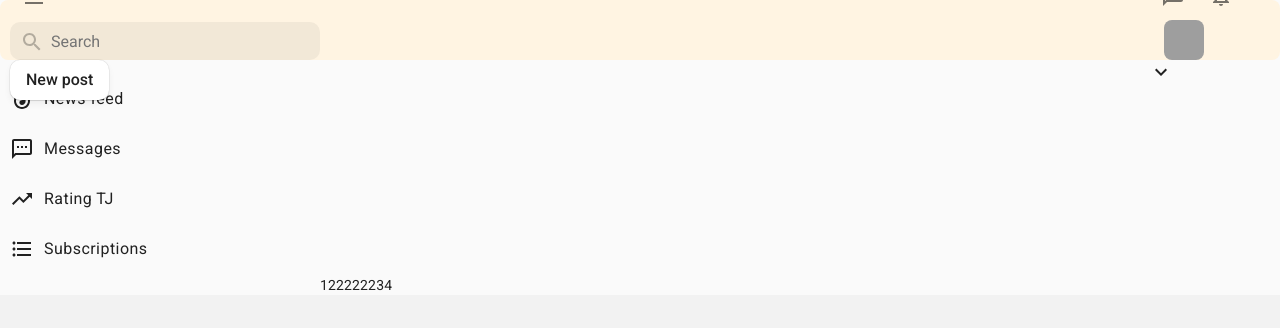
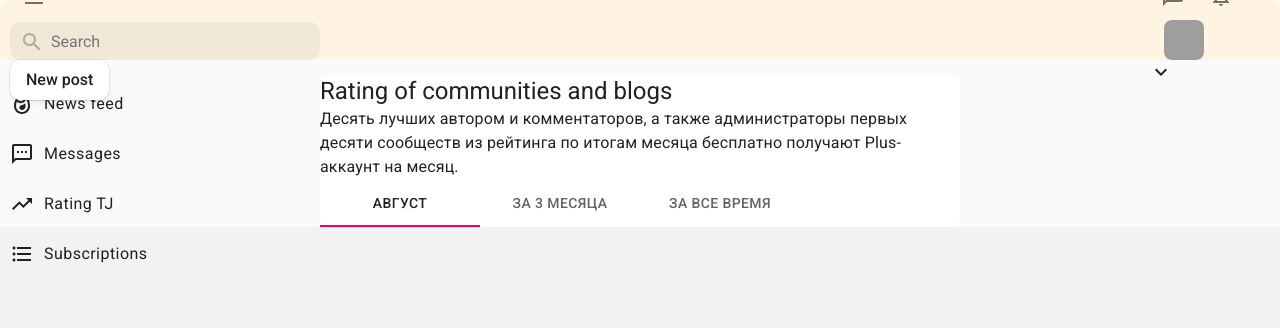
Before and after one commit to TinaGorna/tjournal, a Next.js app: page /rating in a window 1280 px wide. Shown: the top 328 px of the page. Built offline with nearby package versions, Linux system fonts and the light colour scheme; grey boxes are pictures that could not be loaded.

Commit message:
Sass fix; personal profile creating

```diff
--- a/components/LeftSideMenu/LeftSideMenu.module.scss
+++ b/components/LeftSideMenu/LeftSideMenu.module.scss
@@ -1,10 +1,6 @@
 .menu {
-  //position: fixed;
-  //width: 200px;
-  //left: 15px;
-  //top: 70px;
-
-  position: sticky;
+  display: flex;
+  position: absolute;
   top: 80px;
   width: 200px;
 
--- a/components/LeftSideMenu/index.tsx
+++ b/components/LeftSideMenu/index.tsx
@@ -12,9 +12,9 @@ import styles from "./LeftSideMenu.module.scss";
 
 const menu = [
     {text: "News feed", icon: <WhatshotOutlined/>, path: "/"},
-    {text: "Messages", icon: <SmsOutlined/>, path: "/"},
-    {text: "Rating TJ", icon: <TrendingUpOutlined/>, path: "/"},
-    {text: "Subscriptions", icon: <FormatListBulletedOutlined/>, path: "/"},
+    {text: "Messages", icon: <SmsOutlined/>, path: "/messages"},
+    {text: "Rating TJ", icon: <TrendingUpOutlined/>, path: "/rating"},
+    {text: "Subscriptions", icon: <FormatListBulletedOutlined/>, path: "/follows"},
 ]
 
 export const LeftSideMenu: React.FC = () => {
--- a/pages/rating.tsx
+++ b/pages/rating.tsx
@@ -1,11 +1,19 @@
 import * as React from "react"
-import {Post} from "../components/Post";
 import {MainLayout} from "../layouts/MainLayout";
+import {Paper, Tab, Tabs, Typography} from "@material-ui/core";
 
-export default function Home() {
+export default function Rating() {
     return (
-        <MainLayout>
-            122222234
+        <MainLayout hideComments>
+            <Paper className="p-20" elevation={0}>
+                <Typography variant="h5">Rating of communities and blogs</Typography>
+                <Typography>Десять лучших автором и комментаторов, а также администраторы первых десяти сообществ из рейтинга по итогам месяца бесплатно получают Plus-аккаунт на месяц.</Typography>
+                <Tabs className="mt-20" value={0}>
+                    <Tab label="Август"/>
+                    <Tab label="За 3 месяца"/>
+                    <Tab label="За все время"/>
+                </Tabs>
+            </Paper>
         </MainLayout>
     )
 }
```
Also changed, not shown: pages/profile/[id].tsx (+18 -2 lines), pages/profile/settings.tsx (+8 -0 lines), components/Post/index.tsx (indentation only).
